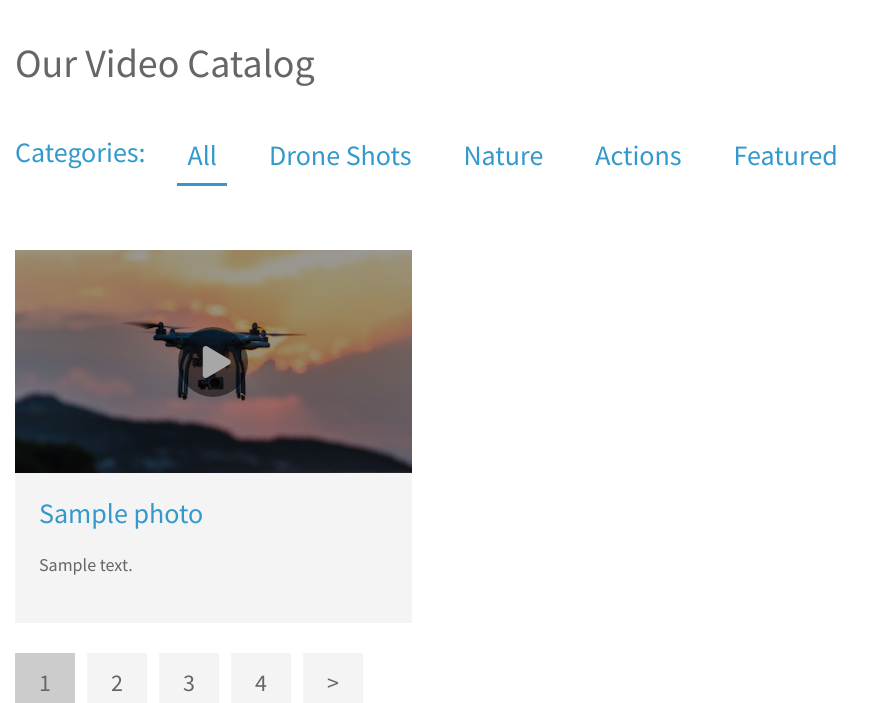
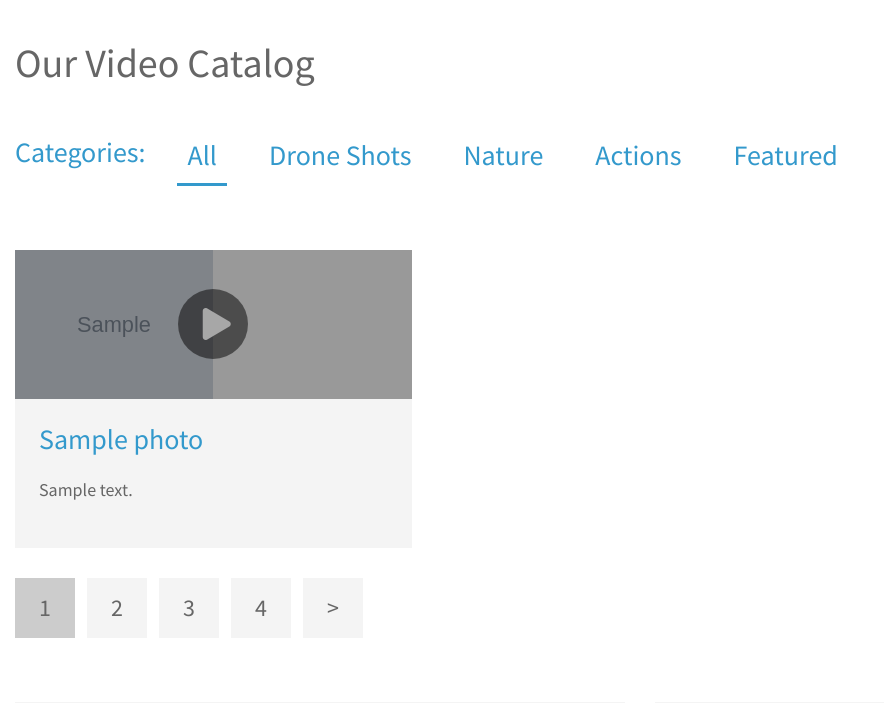
Before and after one commit to Lonyx0/PCAT, a Node server app: page / in a window 1280 px wide. Shown: the part 761-1464 px from the top of the page, without its empty margins (0-884 px from the left). Run offline with Node 20, Linux system fonts and the light colour scheme; tables that the repository leaves empty hold one stand-in row (values such as "Sample post"); grey boxes marked "Sample" are stand-in pictures; some libraries are stand-ins or nearby versions.

Commit message:
Implement photo upload functionality and update views to display uploaded images

```diff
--- a/app.js
+++ b/app.js
@@ -1,9 +1,11 @@
 const express = require('express');
+const fileUpload = require('express-fileupload');
 // Load environment variables from .env into process.env
 require('dotenv').config();
 
 const connectDB = require('./config/db');
 const ejs = require('ejs');
+const fs = require('fs');
 const Photo = require('./models/Photo');
 
 const app = express();
@@ -17,10 +19,11 @@ app.set('view engine', 'ejs');
 app.use(express.static('public'));
 app.use(express.urlencoded({ extended: true }));
 app.use(express.json());
+app.use(fileUpload());
 
 // Routes
 app.get('/', async (req, res) => {
-    const photos = await Photo.find({});
+    const photos = await Photo.find({}).sort( '-dateCreated');
     res.render('index', {
         photos
     });
@@ -42,9 +45,27 @@ app.get('/add', (req, res) => {
 });
 
 app.post('/photos', async (req, res) => {
-    await Photo.create(req.body);
-    res.redirect('/');
-})
+
+    // console.log(req.files.image);
+    // await Photo.create(req.body);
+    // res.redirect('/');
+
+    const UploadDir = 'public/uploads/';
+    if (!fs.existsSync(UploadDir)){
+        fs.mkdirSync(UploadDir);
+    }
+
+    let UploadedImage = req.files.image;
+    let uploadPath = __dirname + '/public/uploads/' + UploadedImage.name;
+
+    UploadedImage.mv(uploadPath, async () => {
+        await Photo.create({
+            ...req.body,
+            imageUrl: '/uploads/' + UploadedImage.name
+        });
+        res.redirect('/');
+    });
+});
 
 const port = process.env.PORT || 3000;
 app.listen(port, () => {
--- a/package.json
+++ b/package.json
@@ -23,6 +23,7 @@
     "dotenv": "^17.2.3",
     "ejs": "^3.1.10",
     "express": "^5.1.0",
+    "express-fileupload": "^1.5.2",
     "mongoose": "^8.19.2"
   }
 }
--- a/public/css/templatemo-video-catalog.css
+++ b/public/css/templatemo-video-catalog.css
@@ -207,6 +207,12 @@ h2, p { color: #666666; }
 
 .tm-page-title { font-size: 2.5rem; }
 .tm-catalog-item-list { justify-content: start; }
+
+.tm-catalog-item-img {
+    width: 50%;
+    height: auto;
+    display: block;
+}
 
 .tm-catalog-item {
     max-width: 462px;
--- a/views/add.ejs
+++ b/views/add.ejs
@@ -37,7 +37,7 @@
                         <div class="mx-auto pb-3 tm-about-text-container px-3">
                             <div class="row">
                                 <div class="col-lg-12 mb-5">
-                                    <form method="post" action="/photos" class="tm-contact-form">
+                                    <form method="post" action="/photos" class="tm-contact-form" enctype="multipart/form-data">
                                         <div class="form-group">
                                             <input type="text" name="title" class="form-control rounded-0"
                                                 placeholder=" Photo Title" required="" />
--- a/views/index.ejs
+++ b/views/index.ejs
@@ -56,7 +56,7 @@
                             <% photos.forEach(photo => { %>
                              <div class="col-lg-4 col-md-6 col-sm-12 tm-catalog-item">
                                 <div class="position-relative tm-thumbnail-container">
-                                    <img src="img/tn-01.jpg" alt="Image" class="img-fluid tm-catalog-item-img">
+                                    <img src="<%= photo.imageUrl %>" alt="Image" class="img-fluid tm-catalog-item-img">
                                     <a href="/photos/<%= photo._id %>" class="position-absolute tm-img-overlay">
                                         <i class="fas fa-play tm-overlay-icon"></i>
                                     </a>
--- a/views/photo.ejs
+++ b/views/photo.ejs
@@ -23,11 +23,7 @@
 					<main>
 						<div class="row mb-5 pb-4">
 							<div class="col-12">
-								<!-- Video player 1422x800 -->
-								<video width="1422" height="800" controls autoplay>
-									<source src="video/wheat-field.mp4" type="video/mp4">
-									Your browser does not support the video tag.
-								</video>
+								<img src="<%= photo.imageUrl %>" alt="Image" class="img-fluid tm-video-img" />
 							</div>
 						</div>
 						<div class="row mb-5 pb-5">
```
Also changed, not shown: 2 other files.
